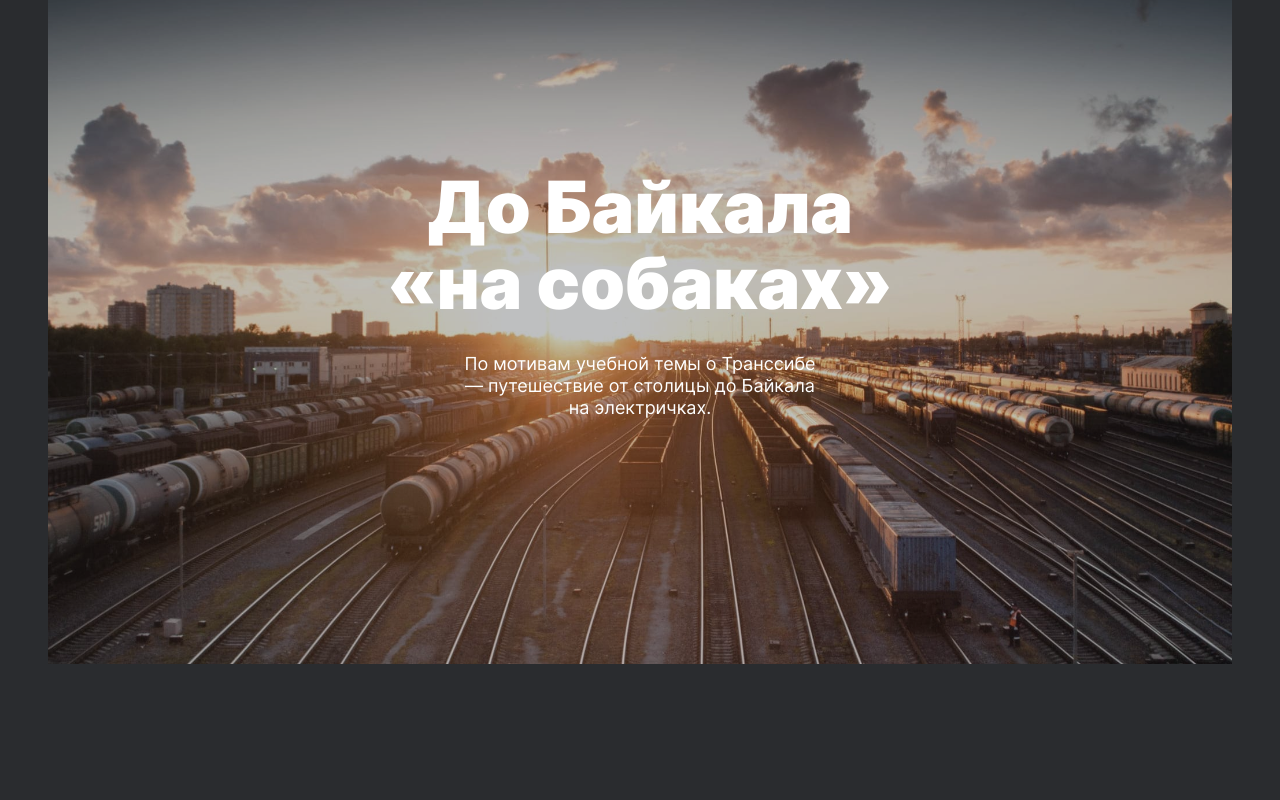
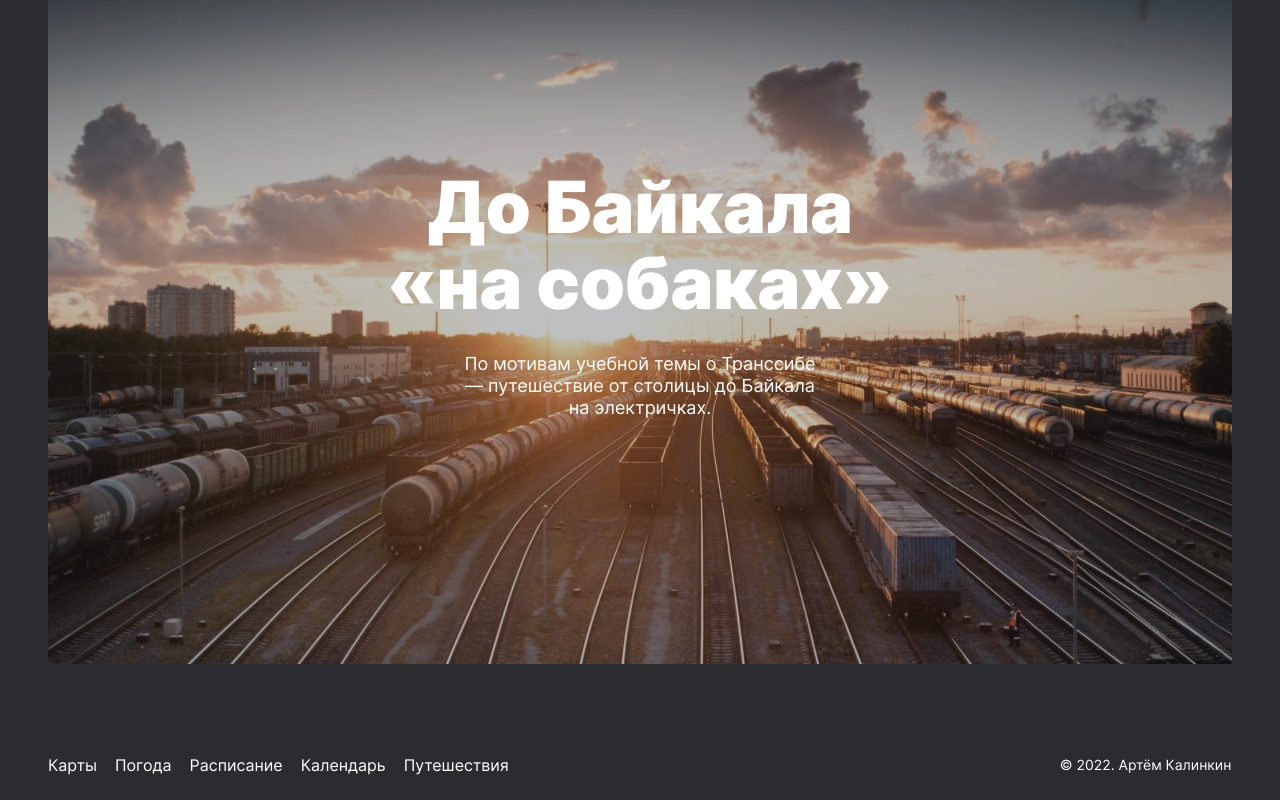
Before and after one commit to Artyom9494/russian-travel, a plain HTML site: page index.html in a window 1280 px wide. Shown: the part 6075-6875 px from the top of the page. Drawn offline with Linux system fonts and the light colour scheme.

Commit message:
create footer

```diff
--- /dev/null
+++ b/blocks/footer/__copyright/footer__copyright.css
@@ -0,0 +1,9 @@
+.footer__copyright {
+  margin: 0 0 0 533px;
+  font-family: Inter;
+  font-size: 14px;
+  font-style: normal;
+  font-weight: 400;
+  line-height: 16px;
+  text-align: right;
+}
--- /dev/null
+++ b/blocks/footer/__link/footer__link.css
@@ -0,0 +1,13 @@
+.footer__link {
+  margin: 0 18px 0 0;
+  font-family: Inter;
+  font-size: 16px;
+  font-style: normal;
+  font-weight: 400;
+  line-height: 18px;
+  letter-spacing: 0em;
+  text-align: left;
+  cursor: url(../../../images/Ip.png), pointer;
+  text-decoration: none;
+  color: #fff;
+}
--- /dev/null
+++ b/blocks/footer/footer.css
@@ -0,0 +1,7 @@
+.footer {
+  margin: 0 auto 24px;
+  display: flex;
+  align-items: center;
+  height: 18px;
+  width: 1184px;
+}
--- a/index.html
+++ b/index.html
@@ -72,7 +72,12 @@
           </a>
         </section>
         <footer class="footer">
-
+            <a class="footer__link" href="">Карты</a>
+            <a class="footer__link" href="">Погода</a>
+            <a class="footer__link" href="">Расписание</a>
+            <a class="footer__link" href="">Календарь</a>
+            <a class="footer__link" href="">Путешествия</a>
+            <p class="footer__copyright">&#169; 2022. Артём Калинкин</p>
         </footer>
     </div>
 </body>
--- a/pages/index.css
+++ b/pages/index.css
@@ -39,3 +39,7 @@
 @import url(../blocks/cover/__title/cover__title.css);
 @import url(../blocks/cover/__subtitle/cover__subtitle.css);
 @import url(../blocks/cover/cover__overlay/cover__overlay.css);
+/* footer */
+@import url(../blocks/footer/footer.css);
+@import url(../blocks/footer/__link/footer__link.css);
+@import url(../blocks/footer/__copyright/footer__copyright.css);
```
